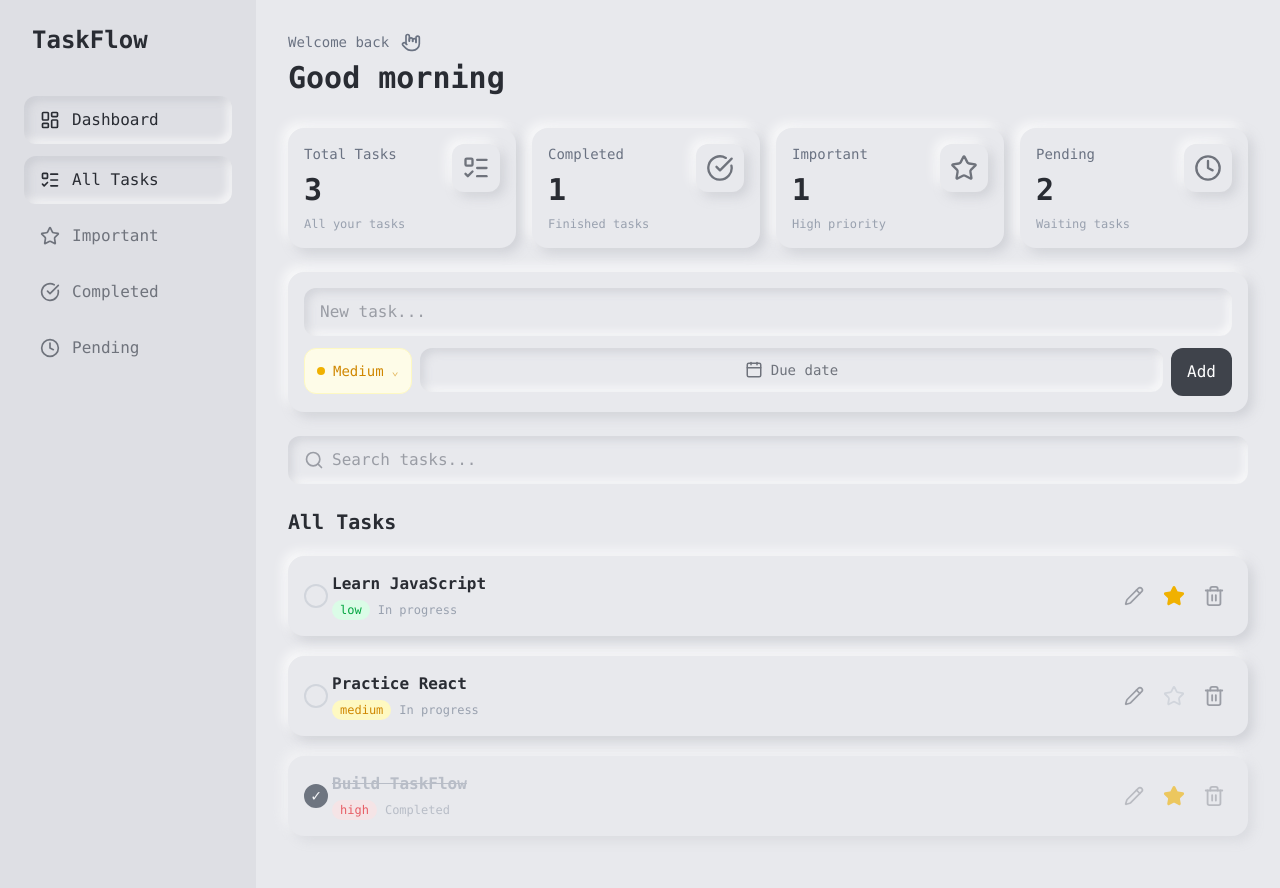
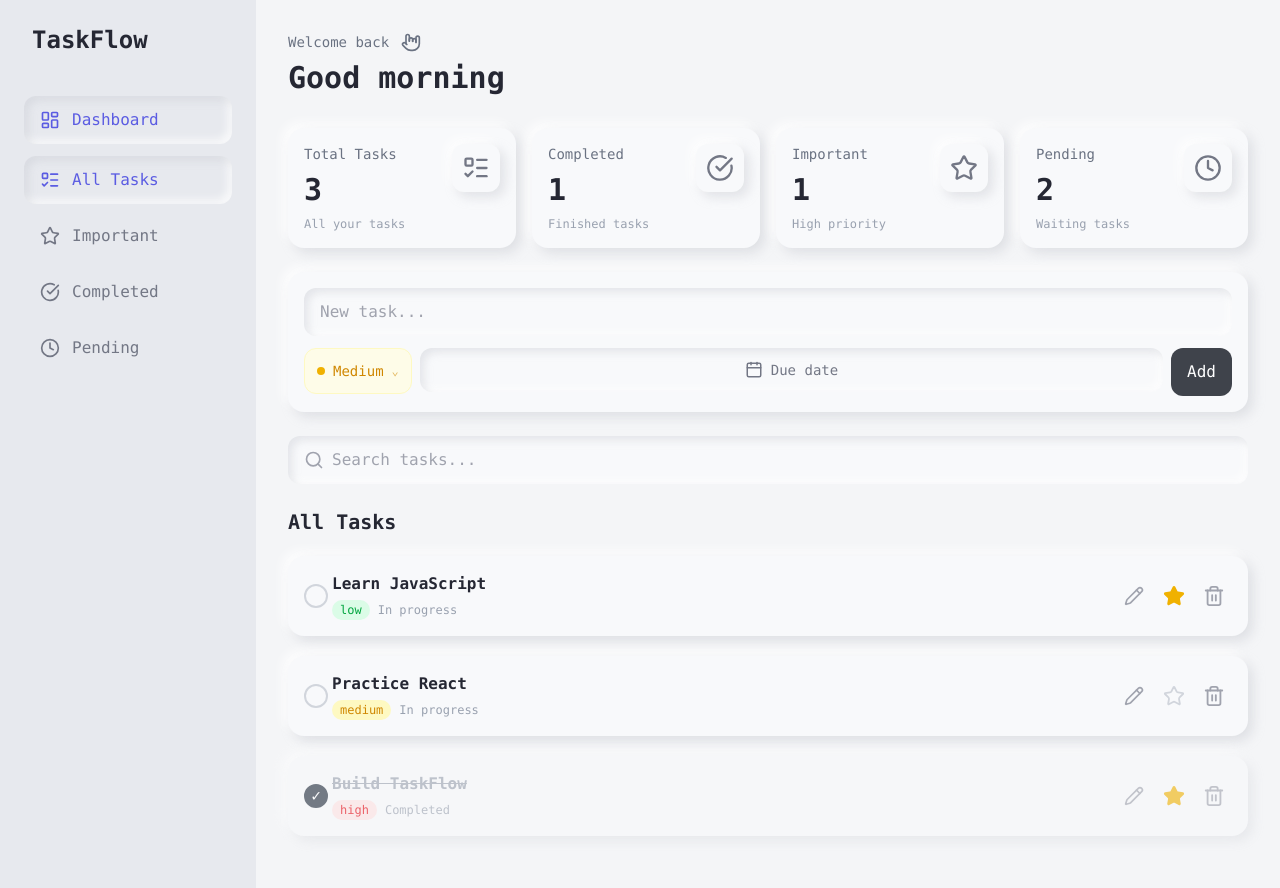
Before and after one commit to zahra-alvandi/taskflow, a React (Vite) app: page / in a window 1280 px wide. Built offline with nearby package versions, Linux system fonts and the light colour scheme.

Commit message:
style: redesign

```diff
--- a/src/components/Sidebar.jsx
+++ b/src/components/Sidebar.jsx
@@ -31,16 +31,14 @@ function Sidebar({ setFilter, filter }) {
   ];
 
   return (
-    <aside className="hidden md:flex md:flex-col w-64 min-h-screen p-6 bg-[#dedfe4]">
-      <h1 className="text-2xl font-bold mb-10 px-2">
-        TaskFlow
-      </h1>
+    <aside className="hidden md:flex md:flex-col w-64 min-h-screen p-6 bg-[var(--sidebar-bg)]">
+      <h1 className="text-2xl font-bold mb-10 px-2">TaskFlow</h1>
 
       <button
         onClick={() => setFilter("all")}
         className={`w-full flex items-center gap-3 px-4 py-3 rounded-xl transition ${
           filter === "all"
-            ? "shadow-[var(--shadow-inset)] text-[var(--text-primary)]"
+            ? "shadow-[var(--shadow-inset)] text-[var(--primary)] font-medium"
             : "text-[var(--text-secondary)] hover:shadow-[var(--shadow-soft-small)]"
         }`}
       >
@@ -55,7 +53,7 @@ function Sidebar({ setFilter, filter }) {
             onClick={() => setFilter(item.id)}
             className={`w-full flex items-center gap-3 px-4 py-3 rounded-xl transition ${
               filter === item.id
-                ? "shadow-[var(--shadow-inset)] text-[var(--text-primary)]"
+                ? "shadow-[var(--shadow-inset)] text-[var(--primary)] font-medium"
                 : "text-[var(--text-secondary)] hover:shadow-[var(--shadow-soft-small)]"
             }`}
           >
--- a/src/index.css
+++ b/src/index.css
@@ -1,31 +1,82 @@
 @import "tailwindcss";
 
 /* ================================
-   TaskFlow — Soft Neumorphism
+   TaskFlow — Design System
 ================================ */
 
 :root {
-  --app-bg: #e8e9ed;
-  --surface: #e8e9ed;
+  /* Colors */
+  --app-bg: #f4f5f7;
+  --surface: #f8f9fb;
+  --sidebar-bg: #e7e9ee;
 
-  --text-primary: #292c33;
-  --text-secondary: #6f737c;
-  --text-muted: #9a9da5;
+  --text-primary: #252733;
+  --text-secondary: #737785;
+  --text-muted: #a0a3ae;
 
-  --shadow-dark: rgba(163, 166, 175, 0.45);
-  --shadow-light: rgba(255, 255, 255, 0.85);
+  --primary: #5b5ce2;
+  --primary-hover: #4f50d2;
+  --primary-soft: #ececff;
+
+  --success: #42a77a;
+  --warning: #d99a3d;
+  --danger: #d96868;
+
+  /* Shadows */
+  --shadow-dark: rgba(190, 193, 201, 0.55);
+  --shadow-light: rgba(255, 255, 255, 0.95);
 
   --shadow-soft:
-    8px 8px 18px var(--shadow-dark), -8px -8px 18px var(--shadow-light);
+    8px 8px 18px var(--shadow-dark),
+    -8px -8px 18px var(--shadow-light);
 
   --shadow-soft-small:
-    5px 5px 12px rgba(163, 166, 175, 0.35),
-    -5px -5px 12px rgba(255, 255, 255, 0.8);
+    5px 5px 12px rgba(190, 193, 201, 0.4),
+    -5px -5px 12px rgba(255, 255, 255, 0.9);
 
   --shadow-inset:
-    inset 4px 4px 9px rgba(163, 166, 175, 0.3),
-    inset -4px -4px 9px rgba(255, 255, 255, 0.75);
+    inset 4px 4px 9px rgba(190, 193, 201, 0.35),
+    inset -4px -4px 9px rgba(255, 255, 255, 0.8);
 }
+
+
+/* ================================
+   Dark Mode
+================================ */
+
+.dark {
+  --app-bg: #181a20;
+  --surface: #22252e;
+  --sidebar-bg: #20232b;
+
+  --text-primary: #f0f1f5;
+  --text-secondary: #9699a8;
+  --text-muted: #686c7b;
+
+  --primary: #7778f2;
+  --primary-hover: #8586f5;
+  --primary-soft: #2d2e48;
+
+  --success: #55b98b;
+  --warning: #e0a653;
+  --danger: #df7777;
+
+  --shadow-dark: rgba(8, 9, 12, 0.6);
+  --shadow-light: rgba(55, 58, 68, 0.45);
+
+  --shadow-soft:
+    8px 8px 18px var(--shadow-dark),
+    -8px -8px 18px var(--shadow-light);
+
+  --shadow-soft-small:
+    5px 5px 12px rgba(8, 9, 12, 0.5),
+    -5px -5px 12px rgba(55, 58, 68, 0.35);
+
+  --shadow-inset:
+    inset 4px 4px 9px rgba(8, 9, 12, 0.4),
+    inset -4px -4px 9px rgba(55, 58, 68, 0.3);
+}
+
 
 /* ================================
    Base
@@ -56,6 +107,7 @@ body {
   box-sizing: border-box;
 }
 
+
 /* ================================
    React DatePicker
 ================================ */
@@ -64,6 +116,7 @@ body {
   border: none !important;
   border-radius: 18px !important;
   background: var(--surface) !important;
+  color: var(--text-primary) !important;
   font-family: inherit !important;
   overflow: hidden;
 
@@ -99,7 +152,7 @@ body {
 }
 
 .react-datepicker__day--selected {
-  background: #3f434b !important;
+  background: var(--primary) !important;
   color: #ffffff !important;
   border-radius: 9px !important;
 
@@ -109,15 +162,16 @@ body {
 }
 
 .react-datepicker__day--keyboard-selected {
-  background: var(--surface) !important;
+  background: var(--primary-soft) !important;
   color: var(--text-primary) !important;
 
   box-shadow: var(--shadow-soft-small) !important;
 }
 
 .react-datepicker__day--outside-month {
-  color: #b7b9bf !important;
+  color: var(--text-muted) !important;
 }
+
 
 /* ================================
    DatePicker Navigation
@@ -131,9 +185,11 @@ body {
   border-color: var(--text-secondary) !important;
 }
 
-.react-datepicker__navigation:hover .react-datepicker__navigation-icon::before {
+.react-datepicker__navigation:hover
+.react-datepicker__navigation-icon::before {
   border-color: var(--text-primary) !important;
 }
+
 
 /* ================================
    DatePicker Triangle
```
